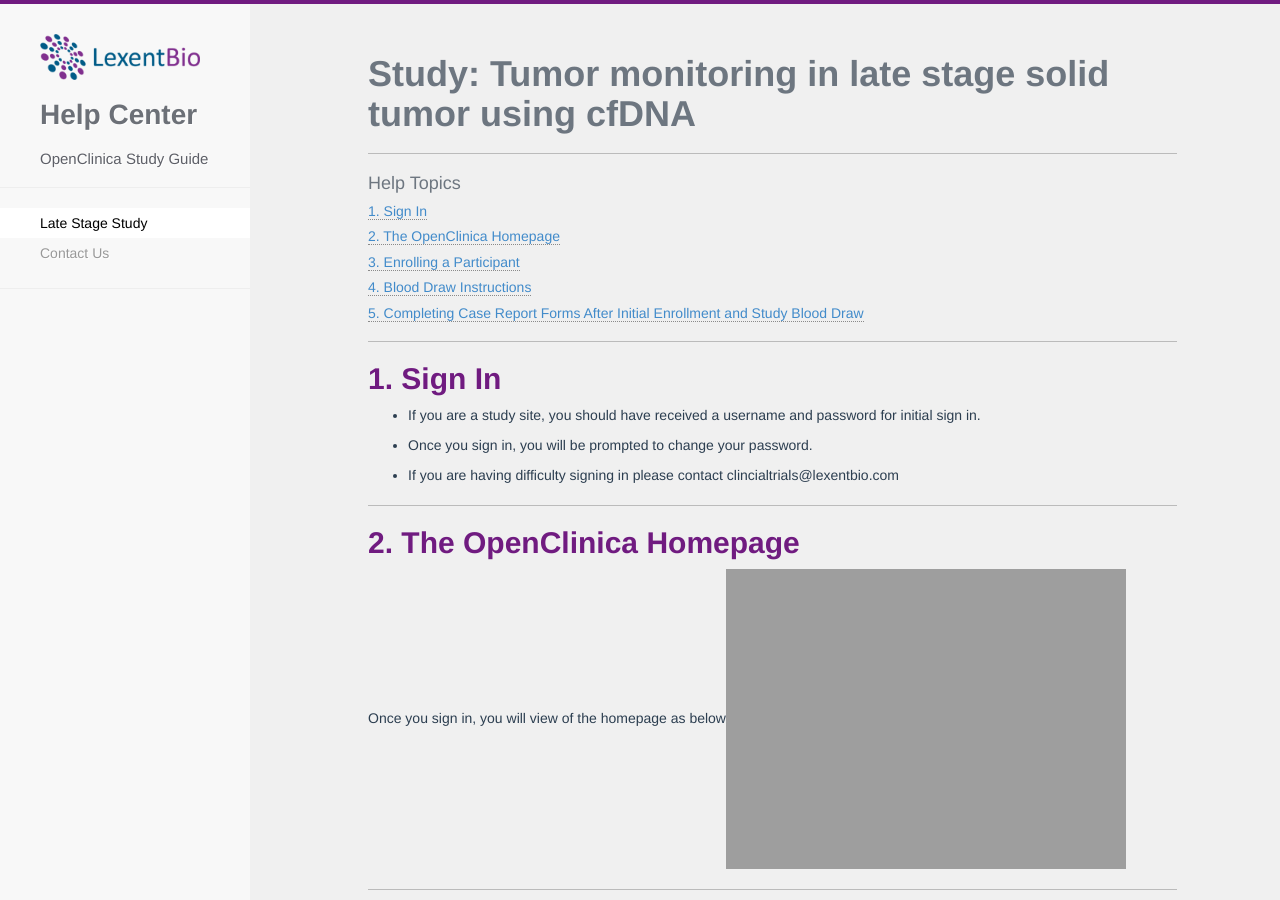
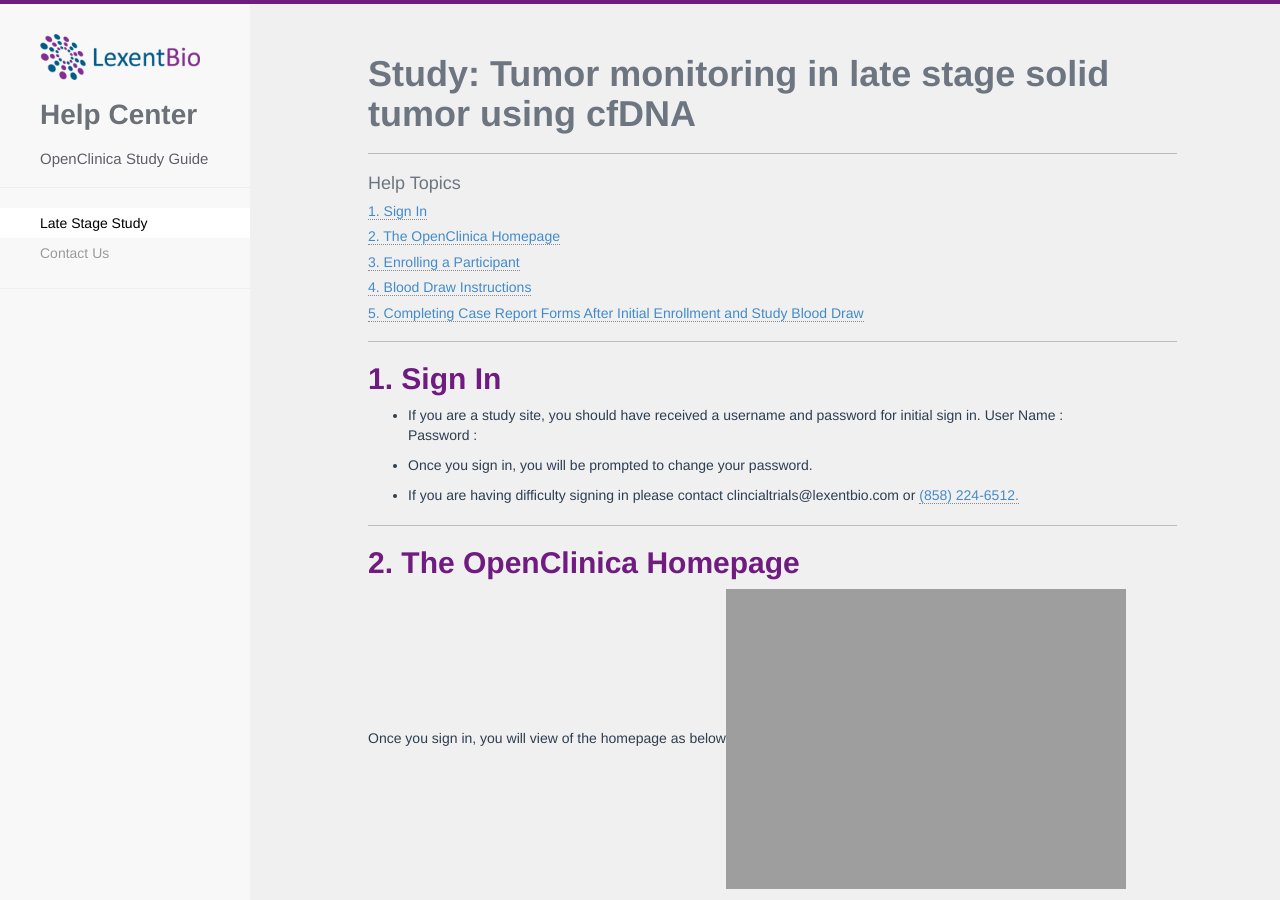
Before and after one commit to lexentbio/openclinica-docs, a Jekyll site: the page built from index.md, in a window 1280 px wide and 900 px high. Built offline with Jekyll 4.4.1, drawn with Linux system fonts in a browser that asks for light colours; nearby versions of some CDN libraries.

Commit message:
Updated Sign In

```diff
--- a/_late_stage_study_steps/sign-in.markdown
+++ b/_late_stage_study_steps/sign-in.markdown
@@ -5,7 +5,9 @@ position: 1
 ---
 
 * If you are a study site, you should have received a username and password for initial sign in.
+  User Name : \
+  Password :
 
 * Once you sign in, you will be prompted to change your password.
 
-* If you are having difficulty signing in please contact clincialtrials@lexentbio.com
+* If you are having difficulty signing in please contact clincialtrials@lexentbio.com or [(858) 224-6512. ](tel:(858)%20224-6512)
```
